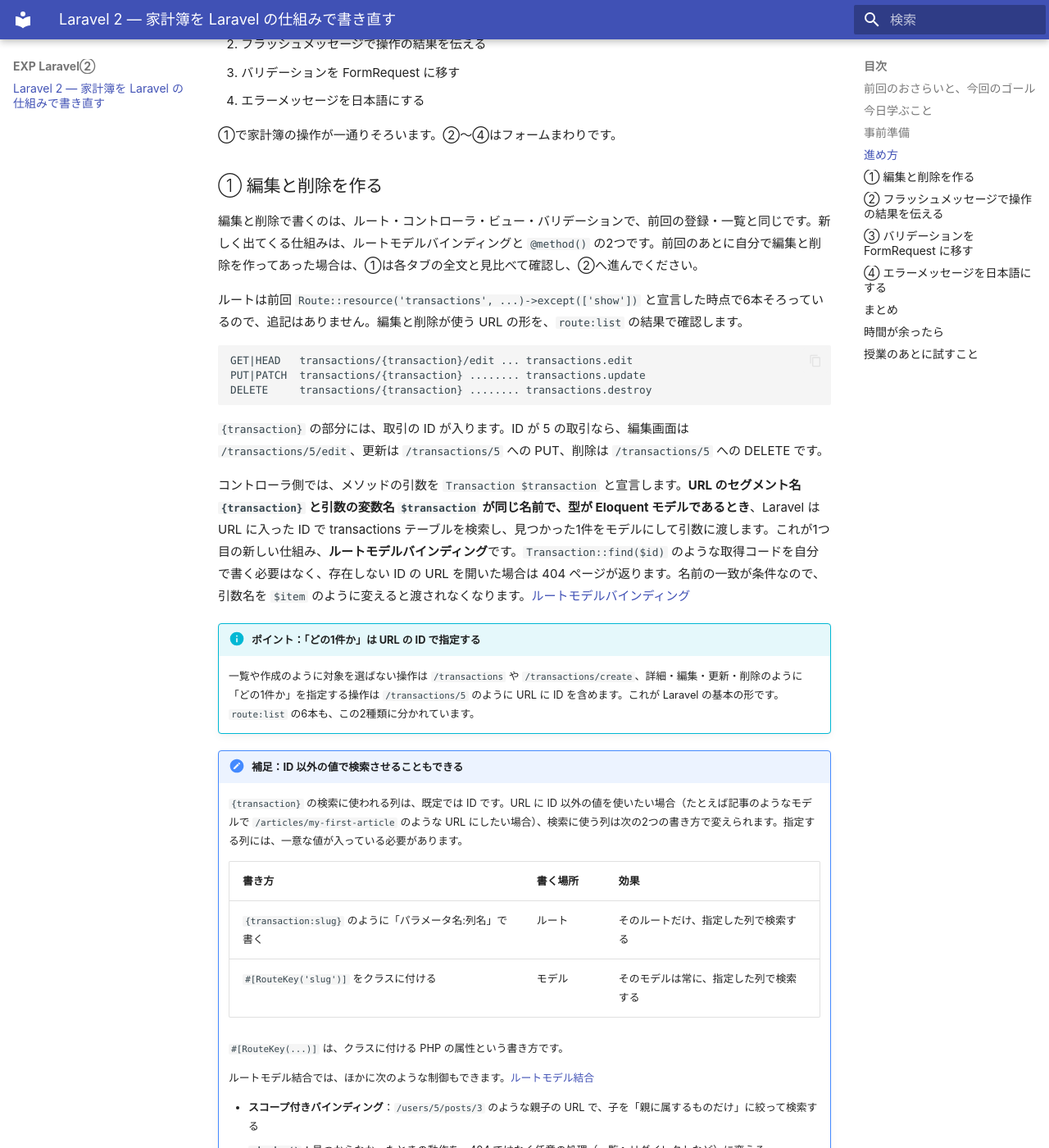
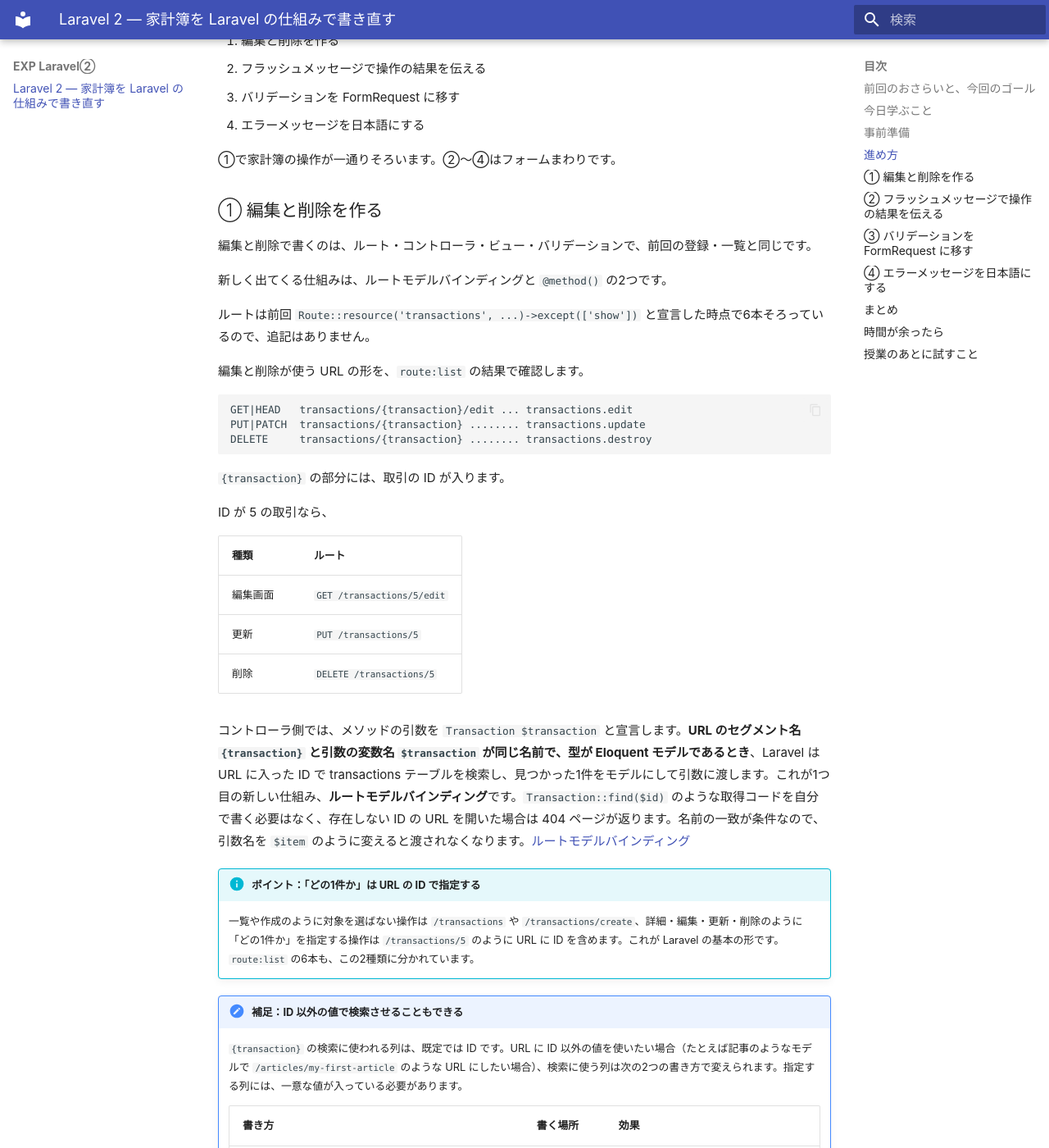
Before and after one commit to abekdwight/gslabo-lesson4, an MkDocs documentation site: the page built from docs/index.md, in a window 1280 px wide and 1400 px high, scrolled down 1927 px. Shown: the whole window at 82% size. Built offline with MkDocs 1.6.1 and Material for MkDocs 9.7.7, drawn with Linux system fonts in a browser that asks for light colours; some of the changed text lies outside the part shown.

Commit message:
show edit update delete routes as a table

````diff
--- a/docs/index.md
+++ b/docs/index.md
@@ -11,18 +11,24 @@
 
 増える画面は編集画面の1つだけで、あとは動いている家計簿に Laravel の機能を1つずつ足していきます。
 
-今日扱う1つ1つの要素は、最初のうちはピンとこないかもしれません。いずれも、Laravel のコードの品質を保つために頻繁に使うことになる、重要で基本的な機能です。今日の時点で完璧に覚える必要はありません。「こういうときは、こうすればいい」と頭の片隅に置いておいて、LLM にコードを書かせるときの指示に使ってください。モデルの性能にもよりますが、LLM は何も指示しなければ、こうした機能を使わないことがあります。
+今日扱う1つ1つの要素は、最初のうちはピンとこないかもしれません。
+
+いずれも、Laravel のコードの品質を保つために頻繁に使うことになる、重要で基本的な機能です。
+今日の時点で完璧に覚える必要はありません。
+「こういうときは、こうすればいい」と頭の片隅に置いておいて、LLM にコードを書かせるときの指示に使ってください。
+
+モデルの性能にもよりますが、LLM は何も指示しなければ、こうした機能を使わないことがあります。
 
 ## 今日学ぶこと
 
-| 言葉                     | ざっくり言うと                                                       | 登場する場面 |
-| ------------------------ | -------------------------------------------------------------------- | ------------ |
+| 言葉                           | ざっくり言うと                                                      | 登場する場面 |
+| ------------------------------ | ------------------------------------------------------------------- | ------------ |
 | **ルートモデルバインディング** | URL に入った ID から、Laravel が該当の1件を取得して引数に渡す仕組み | ①            |
-| **@method()**            | フォームで PUT や DELETE を送るための書き方                          | ①            |
-| **フラッシュメッセージ** | 操作の結果を、次の画面に1回だけ表示する仕組み                        | ②            |
-| **Debugbar**             | 画面の下に、セッションや SQL などの開発情報を表示するツール          | ②            |
-| **FormRequest**          | 検証ルールをまとめて書く、自作のリクエストクラス                     | ③            |
-| **言語設定**             | エラーメッセージなどの文言を、翻訳ファイルで差し替える仕組み         | ④            |
+| **@method()**                  | フォームで PUT や DELETE を送るための書き方                         | ①            |
+| **フラッシュメッセージ**       | 操作の結果を、次の画面に1回だけ表示する仕組み                       | ②            |
+| **Debugbar**                   | 画面の下に、セッションや SQL などの開発情報を表示するツール         | ②            |
+| **FormRequest**                | 検証ルールをまとめて書く、自作のリクエストクラス                    | ③            |
+| **言語設定**                   | エラーメッセージなどの文言を、翻訳ファイルで差し替える仕組み        | ④            |
 
 ## 事前準備
 
@@ -81,9 +87,13 @@ cd kakeibo
 
 ## ① 編集と削除を作る
 
-編集と削除で書くのは、ルート・コントローラ・ビュー・バリデーションで、前回の登録・一覧と同じです。新しく出てくる仕組みは、ルートモデルバインディングと `@method()` の2つです。前回のあとに自分で編集と削除を作ってあった場合は、①は各タブの全文と見比べて確認し、②へ進んでください。
-
-ルートは前回 `Route::resource('transactions', ...)->except(['show'])` と宣言した時点で6本そろっているので、追記はありません。編集と削除が使う URL の形を、`route:list` の結果で確認します。
+編集と削除で書くのは、ルート・コントローラ・ビュー・バリデーションで、前回の登録・一覧と同じです。
+
+新しく出てくる仕組みは、ルートモデルバインディングと `@method()` の2つです。
+
+ルートは前回 `Route::resource('transactions', ...)->except(['show'])` と宣言した時点で6本そろっているので、追記はありません。
+
+編集と削除が使う URL の形を、`route:list` の結果で確認します。
 
 ```
 GET|HEAD   transactions/{transaction}/edit ... transactions.edit
@@ -91,7 +101,15 @@ PUT|PATCH  transactions/{transaction} ........ transactions.update
 DELETE     transactions/{transaction} ........ transactions.destroy
 ```
 
-`{transaction}` の部分には、取引の ID が入ります。ID が 5 の取引なら、編集画面は `/transactions/5/edit`、更新は `/transactions/5` への PUT、削除は `/transactions/5` への DELETE です。
+`{transaction}` の部分には、取引の ID が入ります。
+
+ID が 5 の取引なら、
+
+| 種類     | ルート                     |
+| -------- | -------------------------- |
+| 編集画面 | `GET /transactions/5/edit` |
+| 更新     | `PUT /transactions/5`      |
+| 削除     | `DELETE /transactions/5`   |
 
 コントローラ側では、メソッドの引数を `Transaction $transaction` と宣言します。**URL のセグメント名 `{transaction}` と引数の変数名 `$transaction` が同じ名前で、型が Eloquent モデルであるとき**、Laravel は URL に入った ID で transactions テーブルを検索し、見つかった1件をモデルにして引数に渡します。これが1つ目の新しい仕組み、**ルートモデルバインディング**です。`Transaction::find($id)` のような取得コードを自分で書く必要はなく、存在しない ID の URL を開いた場合は 404 ページが返ります。名前の一致が条件なので、引数名を `$item` のように変えると渡されなくなります。[ルートモデルバインディング](https://readouble.com/laravel/13.x/ja/routing.html#route-model-binding)
 
@@ -103,10 +121,10 @@ DELETE     transactions/{transaction} ........ transactions.destroy
 
     `{transaction}` の検索に使われる列は、既定では ID です。URL に ID 以外の値を使いたい場合（たとえば記事のようなモデルで `/articles/my-first-article` のような URL にしたい場合）、検索に使う列は次の2つの書き方で変えられます。指定する列には、一意な値が入っている必要があります。
 
-    | 書き方 | 書く場所 | 効果 |
-    | --- | --- | --- |
-    | `{transaction:slug}` のように「パラメータ名:列名」で書く | ルート | そのルートだけ、指定した列で検索する |
-    | `#[RouteKey('slug')]` をクラスに付ける | モデル | そのモデルは常に、指定した列で検索する |
+    | 書き方                                                   | 書く場所 | 効果                                   |
+    | -------------------------------------------------------- | -------- | -------------------------------------- |
+    | `{transaction:slug}` のように「パラメータ名:列名」で書く | ルート   | そのルートだけ、指定した列で検索する   |
+    | `#[RouteKey('slug')]` をクラスに付ける                   | モデル   | そのモデルは常に、指定した列で検索する |
 
     `#[RouteKey(...)]` は、クラスに付ける PHP の属性という書き方です。
 
````
